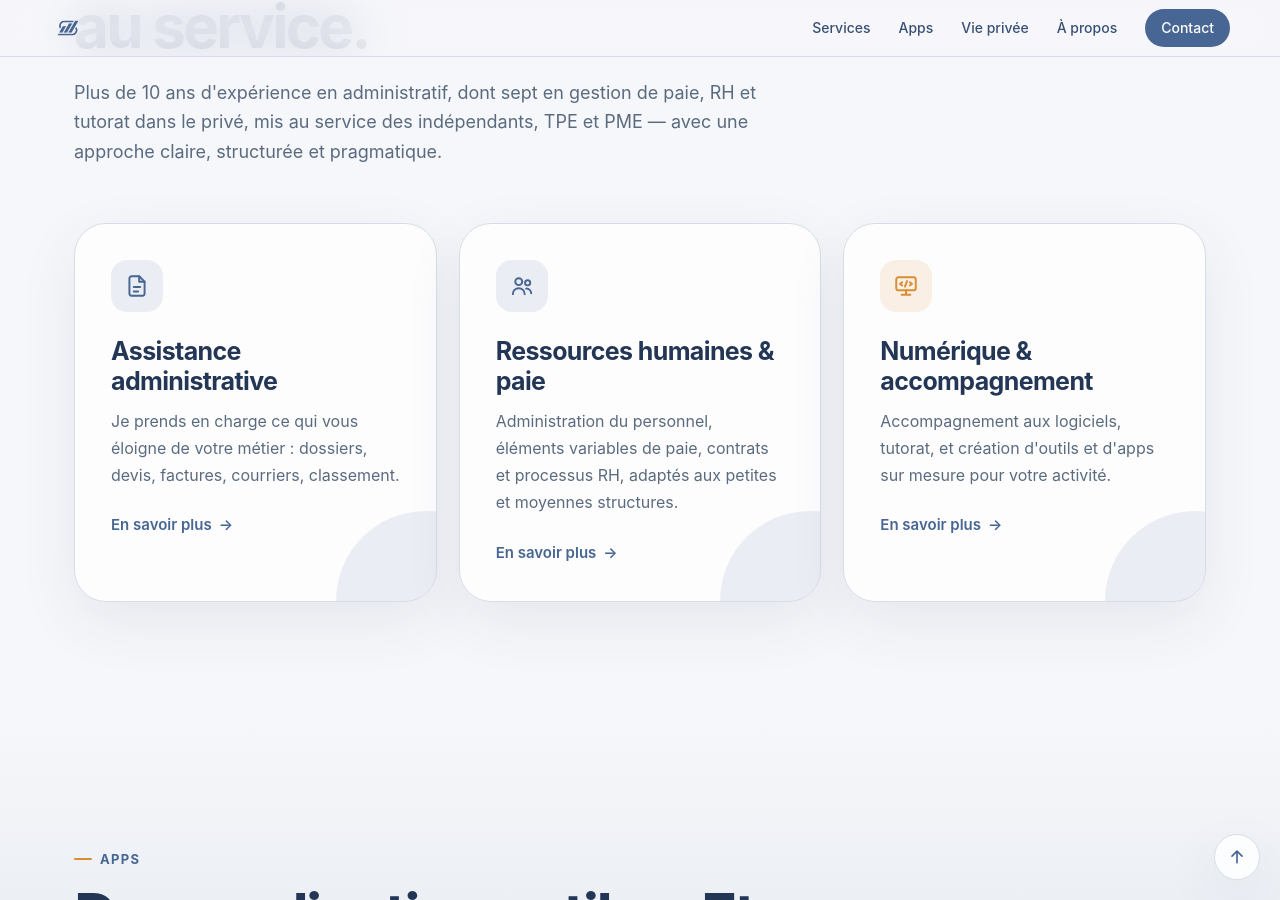
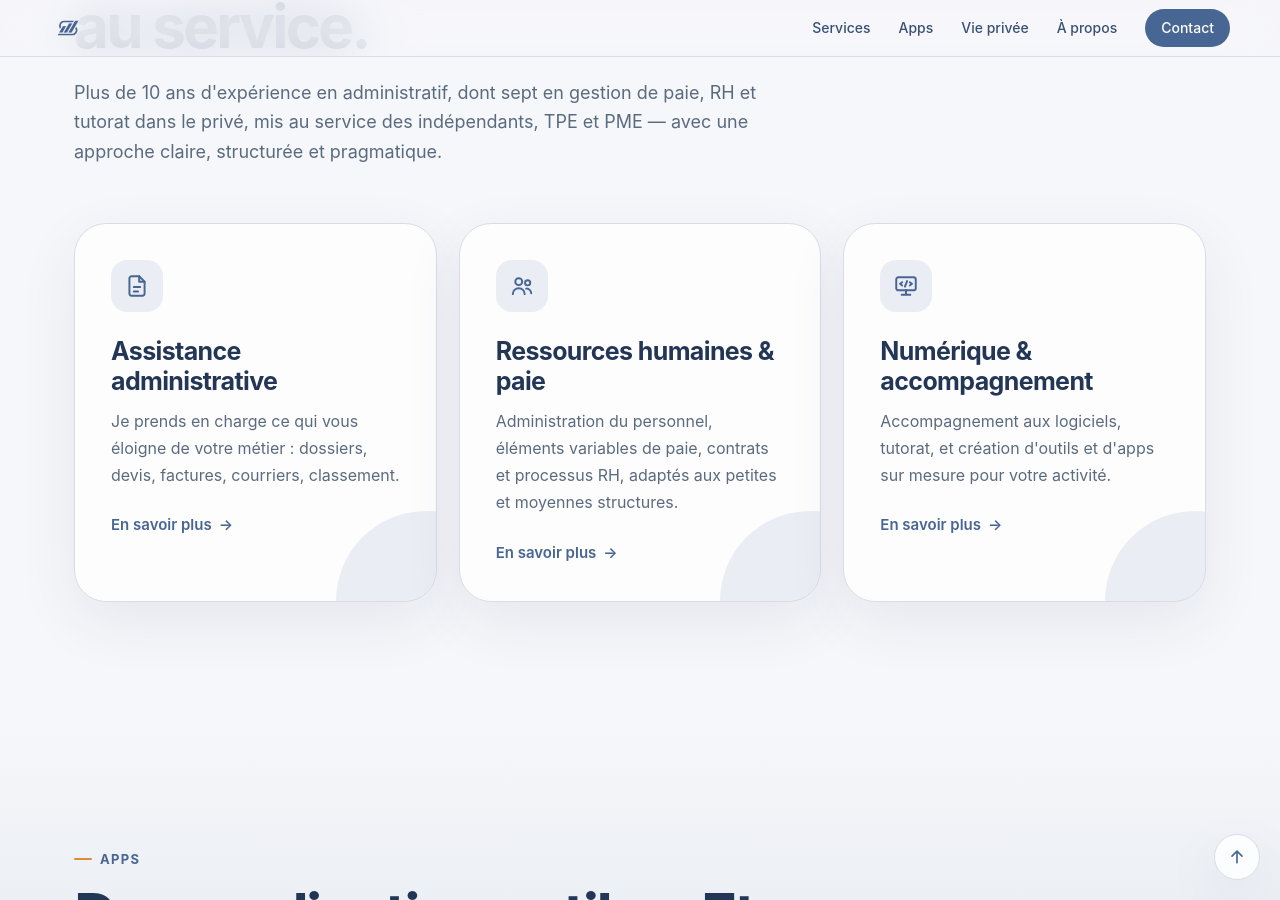
Before and after one commit to Walys-fr/walys-fr.github.io, a Jekyll site: the page built from index.html, in a window 1280 px wide and 900 px high, scrolled down 1589 px. Built offline with Jekyll 4.4.1, drawn with Linux system fonts in a browser that asks for light colours.

Commit message:
Add files via upload

```diff
--- a/index.html
+++ b/index.html
@@ -15,9 +15,27 @@
 <section class="hero">
   <div class="hero-content">
     <div class="hero-logo logo-chip"><img src="{{ logo }}" alt="Logo Walys" onerror="this.parentElement.style.display='none'"></div>
+    {%- assign services_tries = site.services | sort: "ordre" %}
     <div class="pills">
       {%- for b in d.entete.badges %}
-      <span class="pill"><span class="dot"></span>{{ b | escape }}</span>
+        {%- comment -%} Lien : « app » → page des apps ; sinon le service dont le nom correspond ; à défaut, le service de même position {%- endcomment -%}
+        {%- assign mot = b | slugify: "latin" -%}
+        {%- assign lien = "" -%}{%- assign coul = 1 -%}
+        {%- if mot contains "app" -%}
+          {%- assign lien = "/apps/" -%}{%- assign coul = 4 -%}
+        {%- else -%}
+          {%- for s in services_tries -%}
+            {%- assign sl = s.url | split: "/" | last | remove: ".html" -%}
+            {%- if lien == "" -%}{%- if sl contains mot or mot contains sl -%}
+              {%- assign lien = s.url -%}{%- assign coul = forloop.index0 | modulo: 3 | plus: 1 -%}
+            {%- endif -%}{%- endif -%}
+          {%- endfor -%}
+          {%- if lien == "" -%}
+            {%- assign i = forloop.index0 -%}
+            {%- if services_tries[i] -%}{%- assign lien = services_tries[i].url -%}{%- assign coul = i | modulo: 3 | plus: 1 -%}{%- else -%}{%- assign lien = "/apps/" -%}{%- endif -%}
+          {%- endif -%}
+        {%- endif %}
+      <a class="pill" href="{{ lien | relative_url }}"><span class="dot ic-{{ coul }}"></span>{{ b | escape }}</a>
       {%- endfor %}
     </div>
     <h1>{{ d.entete.titre | escape }}<br><span class="soft">{{ d.entete.titre_couleur | escape }}</span> {{ d.entete.titre_fin | escape }}</h1>
@@ -49,7 +67,7 @@
     {%- assign services_tries = site.services | sort: "ordre" %}
     {%- for s in services_tries %}
     <a class="card reveal" href="{{ s.url | relative_url }}">
-      <div class="icon-box{% if forloop.index == 3 %} accent{% endif %}">{{ svg }}{{ ic[s.icone] }}</svg></div>
+      <div class="icon-box ic-{{ forloop.index0 | modulo: 3 | plus: 1 }}">{{ svg }}{{ ic[s.icone] }}</svg></div>
       <h3>{{ s.titre | escape }}</h3>
       <p>{{ s.resume | escape }}</p>
       <span class="card-link">En savoir plus <span>→</span></span>
```
